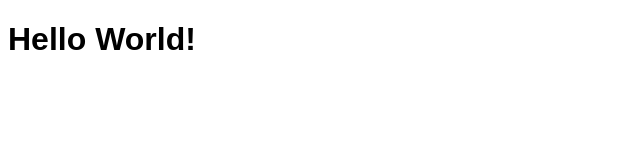
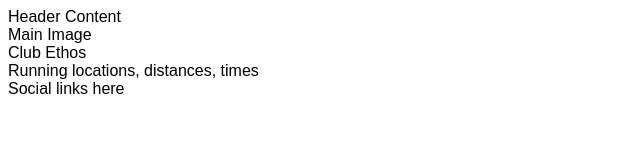
Before and after one commit to mpysys/love-running, a plain HTML site: page index.html in a window 1280 px wide. Shown: the whole page, without its empty margins (0-640 px from the left). Drawn offline with Linux system fonts and the light colour scheme.

Commit message:
add core structure for home page

```diff
--- a/index.html
+++ b/index.html
@@ -10,6 +10,10 @@
     <title>Love Running</title>
 </head>
 <body>
-    <h1>Hello World!</h1>
+    <header>Header Content</header>
+    <section>Main Image</section>
+    <section>Club Ethos</section>
+    <section>Running locations, distances, times</section>
+    <footer>Social links here</footer>
 </body>
 </html>
```
